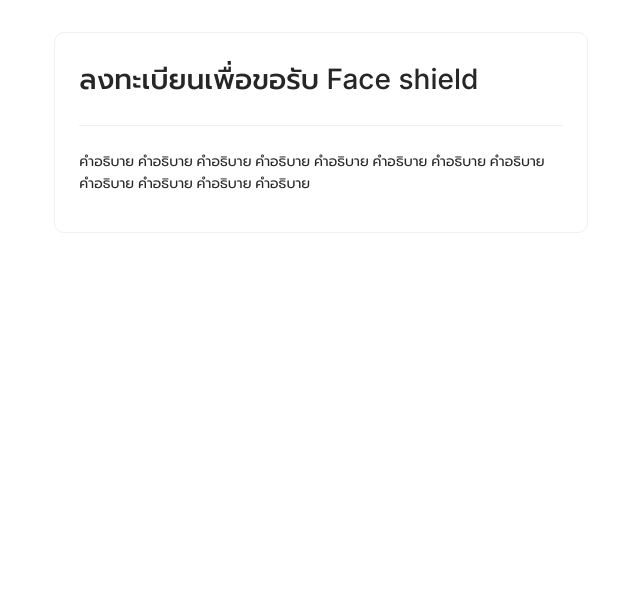
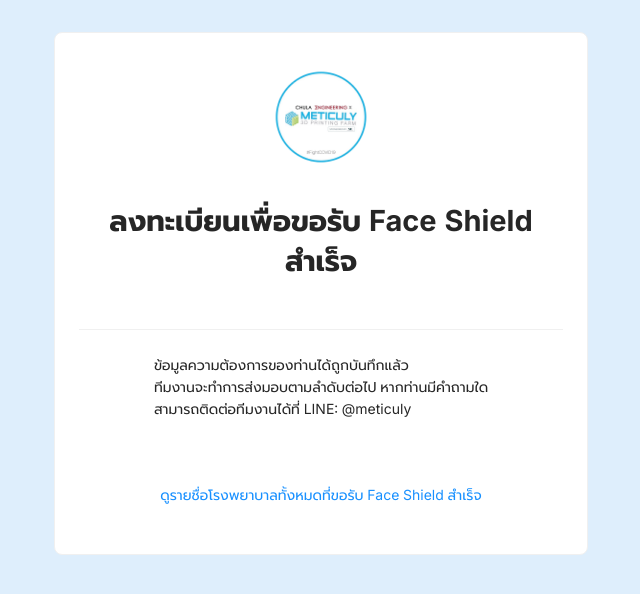
Before and after one commit to tepzilon/covid-19-sos-frontend, a Next.js app: page /register-complete in a window 1280 px wide. Shown: the top 594 px of the page, without its empty margins (319-959 px from the left). Built offline with nearby package versions, Linux system fonts and the light colour scheme.

Commit message:
feat(register): change wording to match design

```diff
--- a/pages/register-complete.js
+++ b/pages/register-complete.js
@@ -1,20 +1,44 @@
-import React from "react";
-import { Card, Divider } from "antd";
-import GridWrap from "../components/gridWrap/gridWrap.component";
-import { gridSize } from "../types";
+import React from 'react';
+import { Card, Divider } from 'antd';
+import GridWrap from '../components/gridWrap/gridWrap.component';
+import { gridSize, backgroundColours } from '../types';
+import Link from 'next/link';
+import PageHeader from '../components/pageHeader/pageHeader.component';
 
 const RegisterPage = () => (
-  <GridWrap size={gridSize.sm}>
-    <Card style={{ borderRadius: "10px" }}>
-      <div>
-        <h1>ลงทะเบียนเพื่อขอรับ Face shield</h1>
-        <Divider />
+  <GridWrap size={gridSize.sm} color={backgroundColours.register}>
+    <Card style={{ borderRadius: '8px' }}>
+      <PageHeader label="ลงทะเบียนเพื่อขอรับ Face Shield สำเร็จ" />
+      <Divider style={{ marginTop: '48px' }} />
+      <div className="container-center">
         <p>
-          คำอธิบาย คำอธิบาย คำอธิบาย คำอธิบาย คำอธิบาย คำอธิบาย คำอธิบาย
-          คำอธิบาย คำอธิบาย คำอธิบาย คำอธิบาย คำอธิบาย
+          ข้อมูลความต้องการของท่านได้ถูกบันทึกแล้ว <br></br>
+          ทีมงานจะทำการส่งมอบตามลำดับต่อไป หากท่านมีคำถามใด <br></br>
+          สามารถติดต่อทีมงานได้ที่ LINE: @meticuly
         </p>
       </div>
+      <Link href="/requests">
+        <a>ดูรายชื่อโรงพยาบาลทั้งหมดที่ขอรับ Face Shield สำเร็จ</a>
+      </Link>
     </Card>
+    <style jsx>
+      {`
+        p {
+          margin-bottom: 64px;
+        }
+        .container-center {
+          display: flex;
+          justify-content: center;
+          width: 100%;
+        }
+        a {
+          display: block;
+          width: 100%;
+          text-align: center;
+          margin-bottom: 24px;
+        }
+      `}
+    </style>
   </GridWrap>
 );
 
--- a/types/register.js
+++ b/types/register.js
@@ -9,30 +9,29 @@
   email: 'email',
   notice: 'notice',
   username: 'username',
-  password: 'password'
+  password: 'password',
 };
 
 export const inputFieldLabel = {
   name: 'ชื่อ-นามสกุลของผู้ส่งคำขอ',
   hospitalName: 'ชื่อโรงพยาบาล',
   hospitalType: 'ประเภทของสถานพยาบาล',
-  faceShieldDemand: 'จำนวน face shield ที่ต้องการ (ชิ้น)',
+  faceShieldDemand: 'จำนวน Face Shield ที่ต้องการ (ชิ้น)',
   address: 'ที่อยู่การจัดส่ง',
   province: 'จังหวัด',
   phoneNumber: 'เบอร์โทรติดต่อ',
-  email: 'อีเมล์',
+  email: 'Email',
   notice: 'หมายเหตุ',
-  username: 'ชื่อบัญชีผู้ใช้',
-  password: 'พาสเวิร์ด'
+  username: 'Username',
+  password: 'Password',
 };
-
 
 export const hospitalTypes = {
   public: 'public',
-  private: 'private'
+  private: 'private',
 };
 
 export const hospitalTypesLabel = {
   public: 'ของรัฐ',
-  private: 'ของเอกชน'
+  private: 'ของเอกชน',
 };
```
Also changed, not shown: components/register/register.component.jsx (+44 -21 lines), utils/registerRules.js (+4 -4 lines), components/register/register.module.scss (deleted).
